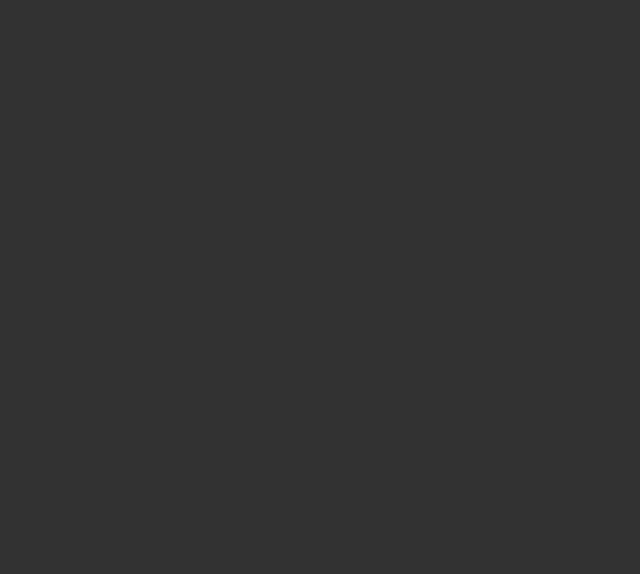
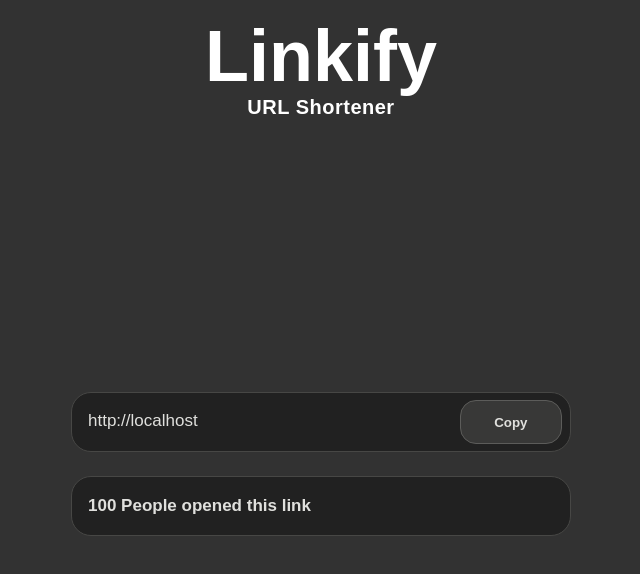
Before and after one commit to Iinfy/Linkify, a Vue app in the folder web/: page /stats/1 in a window 1280 px wide. Before the commit this address had no page. Shown: the top 574 px of the page, without its empty margins (319-959 px from the left). Built offline with nearby package versions, Linux system fonts and the light colour scheme.

Commit message:
feat(stats): stats page

```diff
--- /dev/null
+++ b/web/src/components/StatsPanel.vue
@@ -0,0 +1,33 @@
+<script setup lang="ts">
+
+</script>
+
+<template>
+  <div class="stats-card">
+    <h2 class="stats-count">100 People opened this link</h2>
+  </div>
+</template>
+
+<style scoped>
+.stats-card {
+  width: 100%;
+  height: 60px;
+  background-color: #212121;
+  border: 1px solid #474745;
+  border-radius: 20px;
+  padding: 0 16px;
+  display: flex;
+  align-items: center;
+  flex-shrink: 0;
+}
+
+.stats-count {
+  color: #e0e0dd;
+  font-size: clamp(12px, 2.5vw, 17px);
+  font-weight: 600;
+  margin: 0;
+  white-space: nowrap;
+  overflow: hidden;
+  text-overflow: ellipsis;
+}
+</style>
--- a/web/src/router/index.ts
+++ b/web/src/router/index.ts
@@ -2,10 +2,13 @@ import { createRouter, createWebHistory } from "vue-router";
 import type { RouteRecordRaw } from "vue-router";
 import HomePage from "@/views/HomePage.vue";
 import NotFoundPage from "@/views/NotFoundPage.vue";
+import StatsPage from "@/views/StatsPage.vue";
 
 const routes: RouteRecordRaw[] = [
   { path: "/", component: HomePage },
-  {path: "/not_found", component: NotFoundPage },
+  { path: "/not_found", component: NotFoundPage },
+  { path: "/stats/:hash", component: StatsPage },
+  { path: '/:pathMatch(.*)*', redirect: '/' },
 
 ];
 
--- /dev/null
+++ b/web/src/views/StatsPage.vue
@@ -0,0 +1,67 @@
+<script setup lang="ts">
+import LinkItem from "@/components/links/LinkItem.vue";
+import AppLogo from "@/components/AppLogo.vue";
+import StatsPanel from "@/components/StatsPanel.vue";
+
+const baseUrl = window.location.origin;
+</script>
+
+<template>
+  <div class="stats-page-wrapper">
+    <AppLogo />
+    <div class="main__section">
+      <div class="linkitem-container">
+        <LinkItem class="linkitem" :short="baseUrl"></LinkItem>
+      </div>
+      <div class="stats-container">
+        <StatsPanel class="statsPanel"></StatsPanel>
+      </div>
+    </div>
+  </div>
+</template>
+
+<style>
+@import "@/assets/main.css";
+
+.stats-page-wrapper {
+  display: flex;
+  flex-direction: column;
+  align-items: center;
+  min-height: 100vh;
+  padding: 20px;
+}
+
+.stats-page-wrapper .main__section {
+  display: flex;
+  flex-direction: column;
+  align-items: center;
+  justify-content: center;
+  flex: 1;
+  width: 100%;
+  max-width: 500px;
+}
+
+.linkitem-container {
+  width: 100%;
+  display: flex;
+  justify-content: center;
+  margin-bottom: 24px;
+
+  .linkitem {
+    width: 100%;
+  }
+}
+
+.stats-container {
+  width: 100%;
+  display: flex;
+  justify-content: center;
+
+  .statsPanel {
+    background-color: #212121;
+    border: 1px solid #474745;
+    border-radius: 20px;
+    width: 100%;
+  }
+}
+</style>
```
Also changed, not shown: 1 other file (tests, documents, lock files or other folders).
